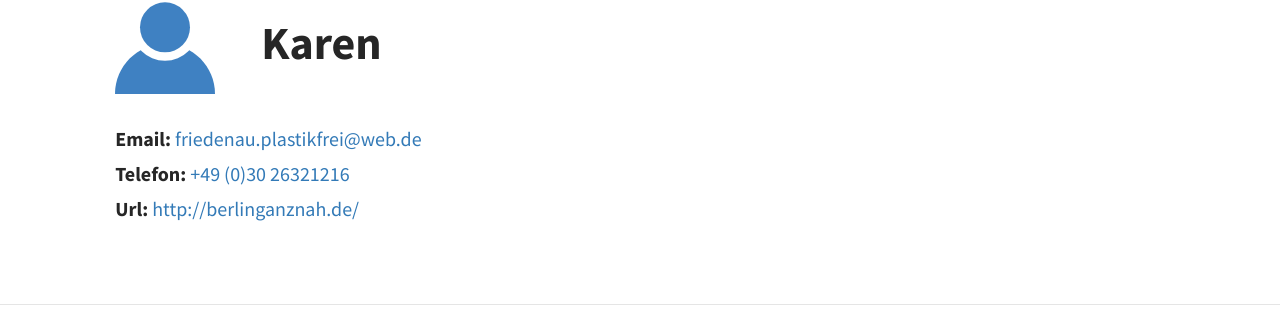
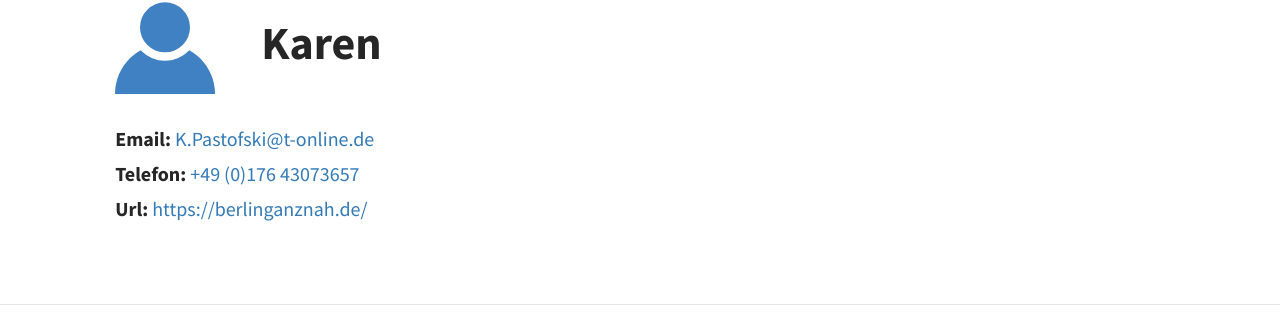
Before and after one commit to plastikwendefriedenau/website, a Jekyll site: the page built from pages/kontakte.md, in a window 1280 px wide. Shown: the part 359-680 px from the top of the page. Built offline with Jekyll 4.4.1, drawn with Linux system fonts in a browser that asks for light colours.

Commit message:
Update authors.yml

```diff
--- a/_data/authors.yml
+++ b/_data/authors.yml
@@ -11,9 +11,9 @@ karenp:
     hide: false
     avatar:
   name: Karen
-  url: "http://berlinganznah.de/"
-  phone: "+49 (0)30 26321216"
-  email: "friedenau.plastikfrei@web.de"
+  url: "https://berlinganznah.de/"
+  phone: "+49 (0)176 43073657"
+  email: "K.Pastofski@t-online.de"
 unknown:
   system:
     hide: true
```
